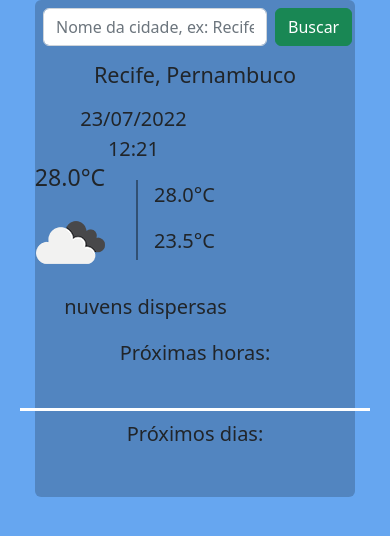
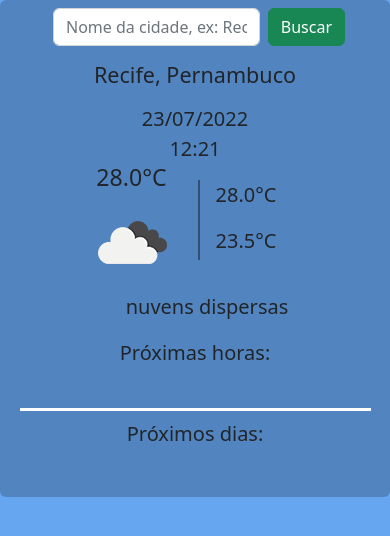
Before and after one commit to eduardosdl/ConsumoAPI, a plain HTML site: page public/index.html in a window 390 px wide. Drawn offline with nearby package versions, Linux system fonts and the light colour scheme; no server answers.

Commit message:
complete responsiviness

```diff
--- a/style/style.css
+++ b/style/style.css
@@ -1,11 +1,4 @@
-/* html {
-    height: 100%;
-} */
-
 body {
-    display: flex;
-    align-items: center;
-    align-items: center;
     background: rgba(102,166,240,1);
     width: 100%;
     overflow-y: inherit;
@@ -13,14 +6,14 @@ body {
 
 #container{
     background-color: rgba(0, 0, 0, 0.2);
-    padding: 0;
-    max-width: 1200px;
-    width: 70%;
-    min-width: 320px;
 }
 
-#search {
-    min-width: 200px;
+#locale {
+    width: 100%;
+}
+
+#divSearch {
+    min-width: 300px;
     max-width: 1000px;
     width: 70%;
 }
@@ -41,7 +34,10 @@ body {
 }
 
 #today {
-    flex-wrap: wrap;
+    min-width: 300px;
+    max-width: 900px;
+    width: 90%;
+    justify-content: space-between;
 }
 
 ul li {
@@ -53,14 +49,15 @@ ul li {
 }
 
 #hourly{
-    min-width: 350px;
-    max-width: 900px;
-    width: 65%;
+    min-width: 300px;
+    max-width: 600px;
+    width: 100%;
 }
 
-#imgHour {
-    height: 500px;
-    width: 500px;
+#previousHour {
+    min-width: 300px;
+    max-width: 600px;
+    width: 100%;
 }
 
 #previousHour img {
@@ -74,21 +71,17 @@ ul li {
 }
 
 #previous {
+    min-width: 300px;
+    max-width: 900px;
+    width: 90%;
     border-top: 3px solid #ffffff;
-
 }
 
 #previousDaily {
-    min-width: 350px;
+    min-width: 300px;
     max-width: 900px;
     width: 100%;
     overflow-x: auto;
-}
-
-#today {
-    min-width: 350px;
-    max-width: 900px;
-    width: 89%;
 }
 
 ::-webkit-scrollbar {
@@ -104,3 +97,9 @@ ul li {
     background-color: rgb(133, 133, 133);
     border-radius: 20px;
 }
+
+ @media (max-width: 991px) {
+    #today {
+        justify-content: center;
+    }
+ }
```
